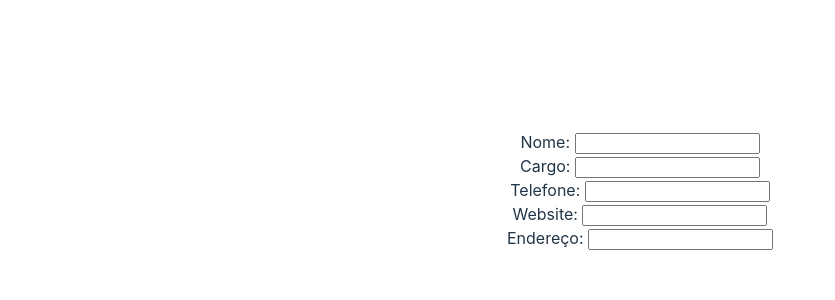
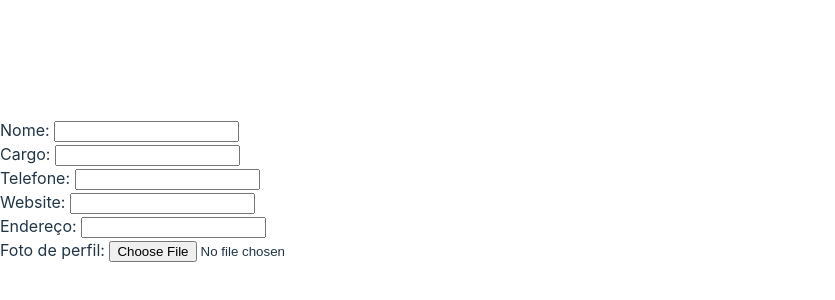
Before and after one commit to Vini-Ferraz/bussinesCardGenerator, a React (Vite) app in the folder bussines-card-generator/: page / in a window 1280 px wide. Shown: the part 210-510 px from the top of the page, without its empty margins (0-835 px from the left). Built offline with nearby package versions, Linux system fonts and the light colour scheme.

Commit message:
CRIANDO COMPONENTE PAI DOS INPUTS
CRIEI O COMPONENTE PAI DOS INPUTS.

Também criei um componente imagem que faltava e aninhei eles.

```diff
--- /dev/null
+++ b/bussines-card-generator/src/components/input-componente.jsx
@@ -0,0 +1,18 @@
+import { InputNome } from "../components/inputs-componentes/nome-input-componente";
+import { InputCargo } from "../components/inputs-componentes/cargo-input-componente";
+import { InputTelefone } from "../components/inputs-componentes/telefone-input-componente";
+import { InputWebsite } from "../components/inputs-componentes/website-input-componente";
+import { InputEndereco } from "../components/inputs-componentes/endereco-input-componente";
+import { InputImagem } from "../components/inputs-componentes/imagem-input-componente";
+export function InputCompeonente() {
+  return (
+    <div>
+      <InputNome />
+      <InputCargo />
+      <InputTelefone />
+      <InputWebsite />
+      <InputEndereco />
+      <InputImagem />
+    </div>
+  );
+}
--- /dev/null
+++ b/bussines-card-generator/src/components/inputs-componentes/imagem-input-componente.jsx
@@ -0,0 +1,10 @@
+export function InputImagem() {
+  return (
+    <div>
+      <label htmlFor="inputImagem" name="imagemLabel" id="imagemLabel">
+        Foto de perfil:{" "}
+      </label>
+      <input type="file" id="inputImagem" name="inputImagem" accept="image/*" />
+    </div>
+  );
+}
--- a/bussines-card-generator/src/main.jsx
+++ b/bussines-card-generator/src/main.jsx
@@ -1,19 +1,10 @@
 import React from "react";
 import ReactDOM from "react-dom/client";
 import "./index.css";
-import { App } from "./App";
-import { InputNome } from "./components/inputs-componentes/nome-input-componente";
-import { InputCargo } from "./components/inputs-componentes/cargo-input-componente";
-import { InputTelefone } from "./components/inputs-componentes/telefone-input-componente";
-import { InputWebsite } from "./components/inputs-componentes/website-input-componente";
-import { InputEndereco } from "./components/inputs-componentes/endereco-input-componente";
+import { InputCompeonente } from "./components/input-componente";
 
 ReactDOM.createRoot(document.getElementById("root")).render(
   <React.StrictMode>
-    <InputNome />
-    <InputCargo />
-    <InputTelefone />
-    <InputWebsite />
-    <InputEndereco />
+    <InputCompeonente />
   </React.StrictMode>
 );
```
